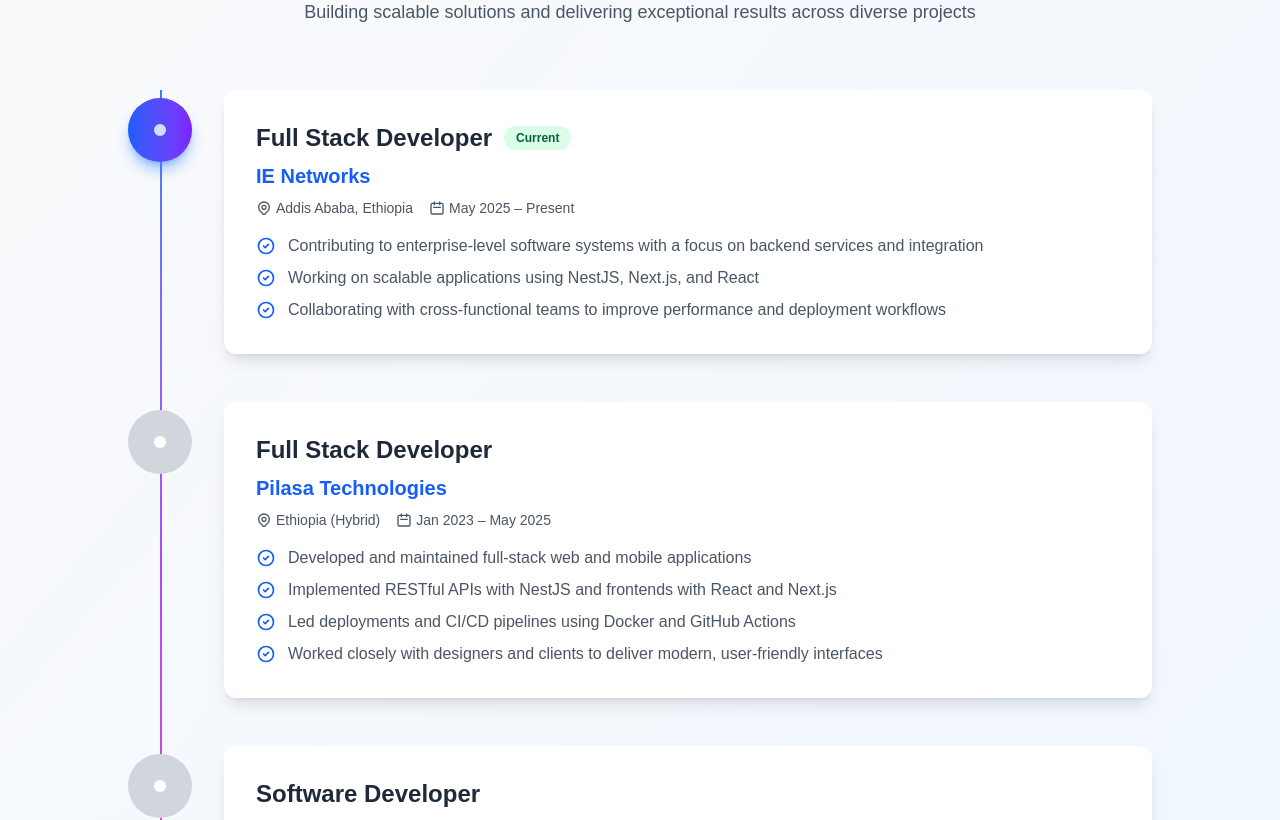
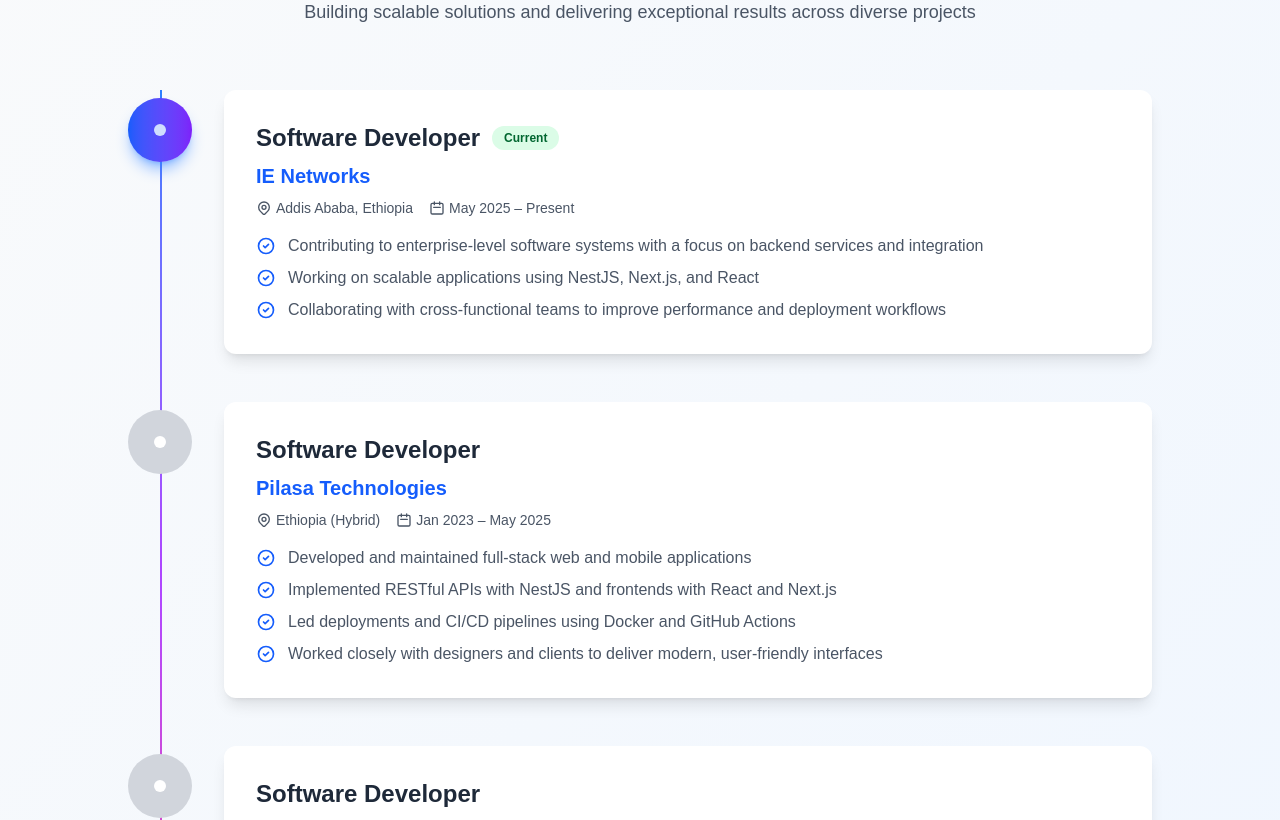
Before and after one commit to bahabelom/portofilio, a Next.js app: page / in a window 1280 px wide. Shown: the part 1460-2280 px from the top of the page. Built offline with nearby package versions, Linux system fonts and the light colour scheme.

Commit message:
change full stack to software developer

```diff
--- a/components/Experience.tsx
+++ b/components/Experience.tsx
@@ -2,7 +2,7 @@
   const experiences = [
     {
       company: "IE Networks",
-      position: "Full Stack Developer",
+      position: "Software Developer",
       location: "Addis Ababa, Ethiopia",
       period: "May 2025 – Present",
       type: "Current",
@@ -14,7 +14,7 @@
     },
     {
       company: "Pilasa Technologies",
-      position: "Full Stack Developer",
+      position: "Software Developer",
       location: "Ethiopia (Hybrid)",
       period: "Jan 2023 – May 2025",
       type: "Previous",
```
